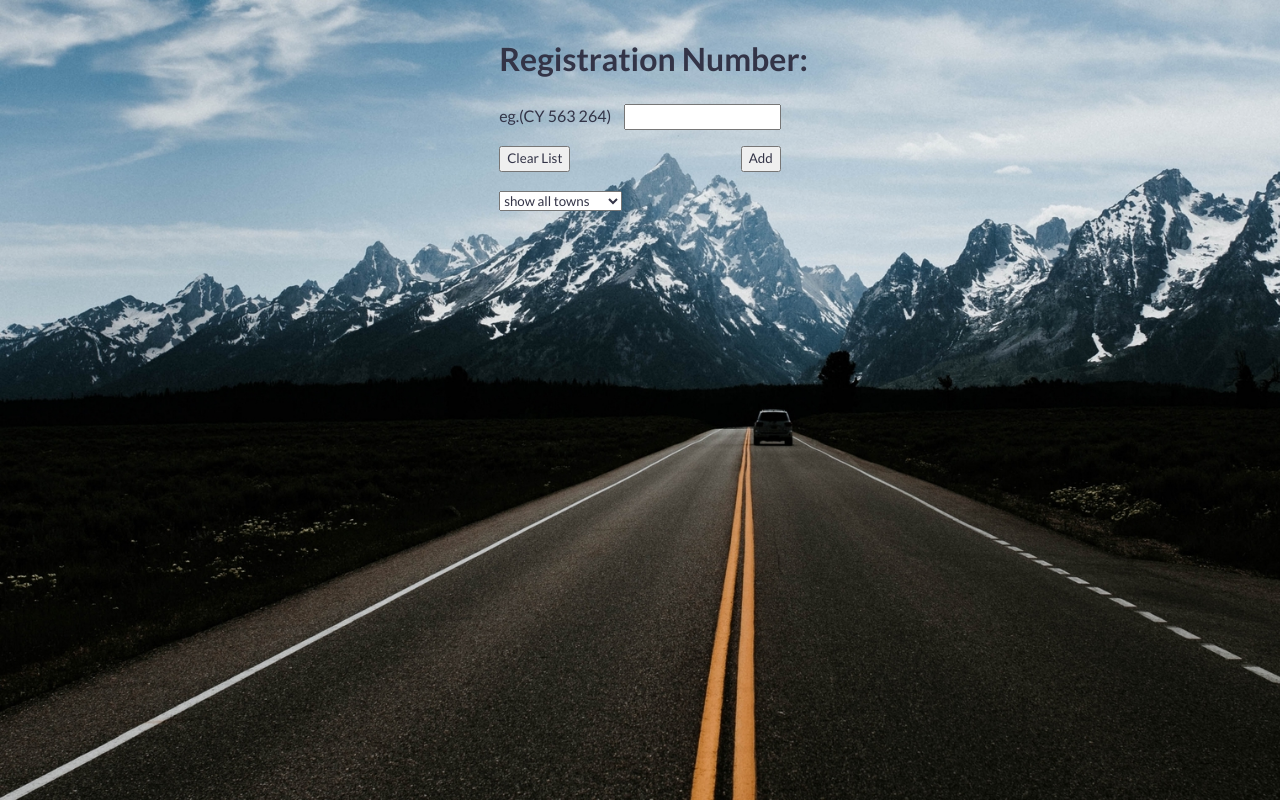
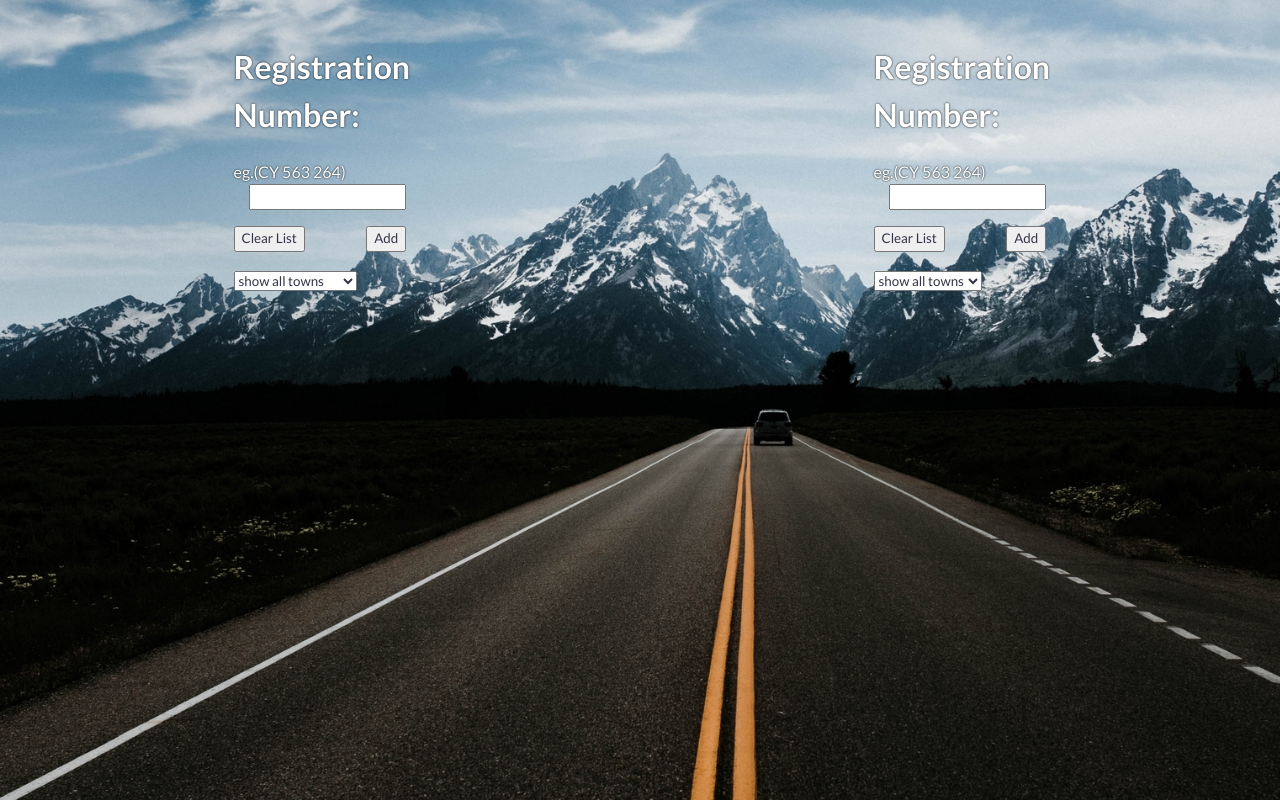
Before and after one commit to dyllanhope/Registration, a plain HTML site: page index.html in a window 1280 px wide. Drawn offline with Linux system fonts and the light colour scheme.

Commit message:
split screen in 2

```diff
--- a/css/registration_number.css
+++ b/css/registration_number.css
@@ -1,5 +1,10 @@
 h2{
     margin-bottom: 5px;
+}
+span{
+    color: #fff;
+    text-shadow: #000 0px 0px 2px;
+    -webkit-font-smoothing: antialiased;
 }
 .register h3{
     border: 1px solid black;
--- a/css/simple-grid.css
+++ b/css/simple-grid.css
@@ -34,6 +34,9 @@ h1 {
 
 h2 {
   font-size: 2rem;
+  color: #fff;
+  text-shadow: #000 0px 0px 2px;
+  -webkit-font-smoothing: antialiased;
 }
 
 h3 {
--- a/index.html
+++ b/index.html
@@ -11,7 +11,8 @@
 </head>
 
 <body style="background-image:url(wallpaper.jpg)">
-    <div class="container">
+    <div class="row">
+        <div class="col-6">
             <div class="row">
                 <div class="col-4"></div>
                 <div class="col-5">
@@ -49,6 +50,47 @@
                 </div>
             </div>
         </div>
+        <div class="col-6">
+            <div class="row">
+                <div class="col-4"></div>
+                <div class="col-5">
+                    <h2>Registration Number:</h2>
+                </div>
+            </div>
+            <div class="row">
+                <div class="col-4"></div>
+                <div class="col-4">
+                    <span>eg.(CY 563 264)</span>
+                    <input style="float:right" type="text" class="regFieldText">
+                </div>
+                <div class="col-4 errorMes">
+                    <p id="error" style="margin: 0px"></p>
+                </div>
+            </div>
+            <div class="row">
+                <div class="col-4"></div>
+                <div class="col-4">
+                    <button style="float:left" class="clearBtn">Clear List</button>
+                    <button style="float:right" class="addBtn">Add</button>
+                </div>
+            </div>
+            <div class="row">
+                <div class="col-4"></div>
+                <div class="col-4">
+                    <select id="item1">
+                        <option value="show all towns">show all towns</option>
+                    </select>
+                </div>
+            </div>
+            <div class="row">
+                <div id="parentElementRegHeadings" class="register">
+                    <div id="childElement"></div>
+                </div>
+            </div>
+        </div>
+    </div>
+
+
 </body>
 <script src="js/registration_number_manager.js" charset="utf-8"></script>
 <script src="js/registration_number.js" charset="utf-8"></script>
```
Lines whose indentation alone changed are shown as unchanged.
